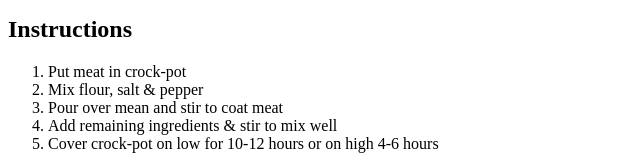
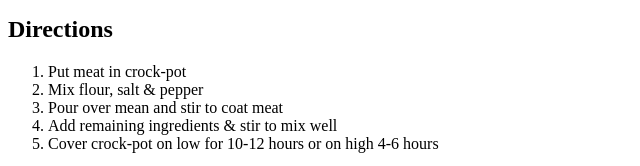
Before and after one commit to Viken52/odin-recipes, a plain HTML site: page recipes/beefstew.html in a window 1280 px wide. Shown: the part 1104-1270 px from the top of the page, 0-640 px from the left. Drawn offline with Linux system fonts and the light colour scheme.

Commit message:
change instruction section to directions

```diff
--- a/recipes/beefstew.html
+++ b/recipes/beefstew.html
@@ -30,7 +30,7 @@
             <li>1 Stalk Celery sliced</li>
        </ul>
 
-       <h2>Instructions</h2>
+       <h2>Directions</h2>
        <ol>
         <li>Put meat in crock-pot</li>
         <li>Mix flour, salt & pepper</li>
```
